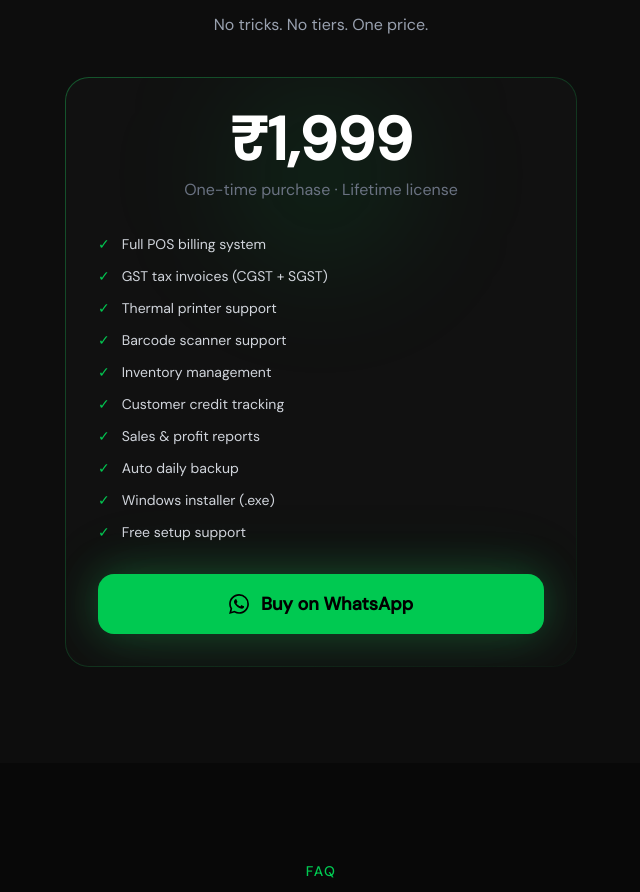
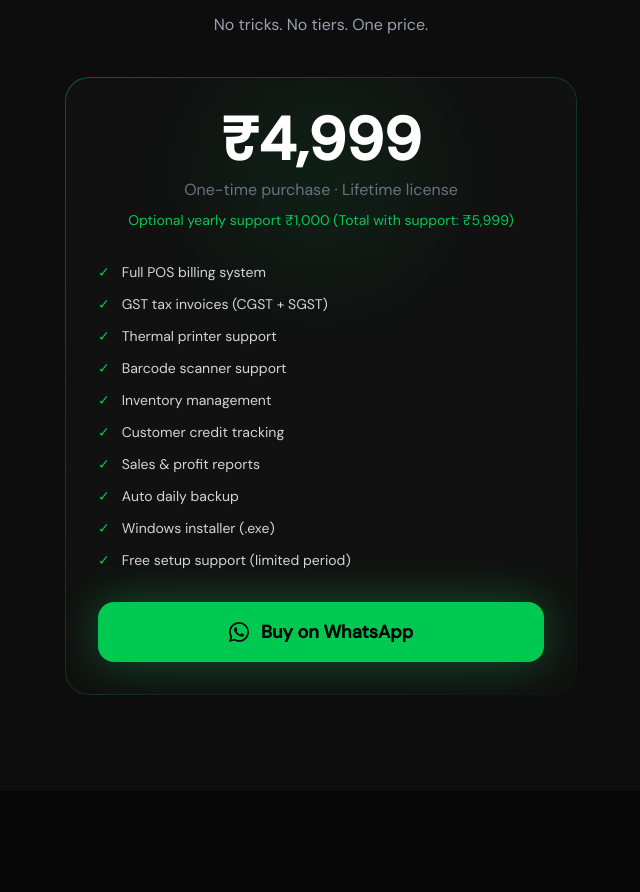
Before and after one commit to Light0777/instantBill, a Next.js app: page / in a window 1280 px wide. Shown: the part 6382-7274 px from the top of the page, without its empty margins (319-959 px from the left). Built offline with nearby package versions, Linux system fonts and the light colour scheme.

Commit message:
price fixed

```diff
--- a/app/page.tsx
+++ b/app/page.tsx
@@ -467,9 +467,12 @@ export default function Home() {
 
   <div className="relative">
     <div className="flex items-end justify-center gap-2 mb-2">
-                <span className="text-6xl font-syne font-extrabold text-white">₹1,999</span>
+      <span className="text-6xl font-syne font-extrabold text-white">₹4,999</span>
     </div>
-              <p className="text-gray-500 mb-8">One-time purchase · Lifetime license</p>
+    <p className="text-gray-500 mb-2">One-time purchase · Lifetime license</p>
+    <p className="text-green-500 text-sm mb-8">
+      Optional yearly support ₹1,000 (Total with support: ₹5,999)
+    </p>
 
     <ul className="text-left space-y-3 mb-8">
       {[
@@ -482,7 +485,7 @@ export default function Home() {
         "Sales & profit reports",
         "Auto daily backup",
         "Windows installer (.exe)",
-                  "Free setup support",
+        "Free setup support (limited period)",
       ].map((item) => (
         <li key={item} className="flex items-center gap-3 text-sm text-gray-300">
           <span className="text-green-500 flex-shrink-0">✓</span>
```
Lines whose indentation alone changed are shown as unchanged.
